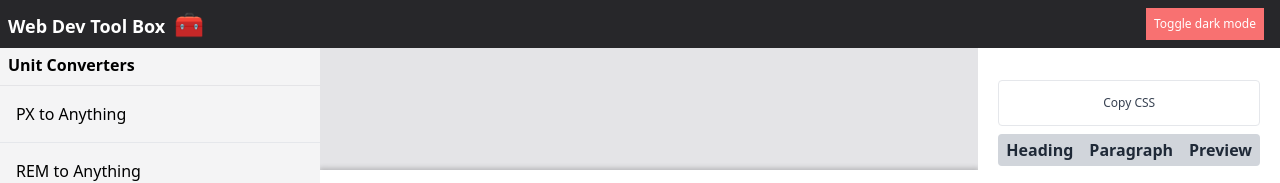
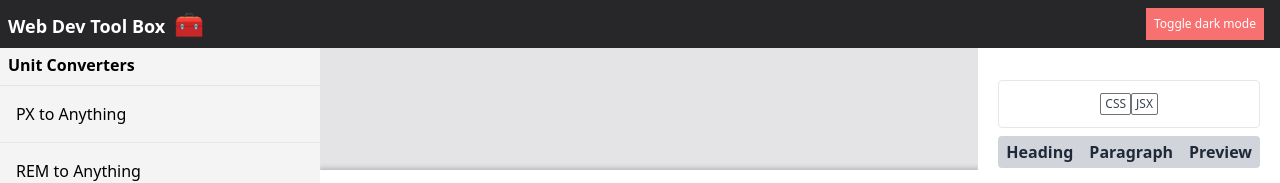
Before and after one commit to aiberk/webdevtools, a React (Vite) app: page /generator/heading in a window 1280 px wide. Shown: the top 183 px of the page. Built offline with nearby package versions, Linux system fonts and the light colour scheme.

Commit message:
Added JSX export

```diff
--- a/src/components/CopyToClipBoard.tsx
+++ b/src/components/CopyToClipBoard.tsx
@@ -13,33 +13,56 @@ const UnitConverterDisplay = (props: Props) => {
   const [showMessage, setShowMessage] = useState<boolean>(false);
 
   const handleOnClick = (
-    event: React.MouseEvent<HTMLButtonElement, MouseEvent>
+    event: React.MouseEvent<HTMLButtonElement, MouseEvent>,
+    input: string
   ) => {
     event.preventDefault();
     setShowMessage(true);
-    navigator.clipboard.writeText(convertedText);
+    navigator.clipboard.writeText(input);
+    console.log(props.input[1]);
     setTimeout(() => {
       setShowMessage(false);
     }, 1500);
   };
 
-  let text = props.input;
-  let convertedText = text.toString();
+  const convertToCss = (item, className) => {
+    let regex = /["'{}]/g;
+    let regex2 = /[,]/g;
+    let stringified = JSON.stringify(item);
+    let removeUnwanted = stringified.replace(regex, "");
+    let commasToSemiColons = removeUnwanted.replace(regex2, "; ");
+    let jsxToCss = commasToSemiColons.replace(
+      /[A-Z]/g,
+      (m) => "-" + m.toLowerCase()
+    );
+    let finalHeading = "." + className + "{" + jsxToCss + "}" + ";";
+    let convertedText = finalHeading.toString();
+    return convertedText;
+  };
+
   return (
     <>
-      <div className="md:max-w-xs  flex flex-row justify-center hover:bg-zinc-500  dark:hover:text-white items-center dark:text-white appearance-none   text-gray-700 border border-gray-200 rounded py-3 px-4 leading-tight focus:outline-none focus:bg-white focus:border-gray-500">
+      <div className="md:max-w-xs  flex flex-row justify-center items-center dark:text-white appearance-none   text-gray-700 border border-gray-200 rounded py-3 px-4 leading-tight focus:outline-none focus:bg-white focus:border-gray-500">
         {/* <code className="truncate">{text}</code> */}
         <button
           onClick={(event) => {
-            handleOnClick(event);
+            handleOnClick(event, convertToCss(props.input[0], "heading"));
           }}
-          className=" p-0.5 rounded-sm text-xs"
+          className=" pt-0.5 pb-0.5 pr-1 pl-1 rounded-sm text-xs border border-zinc-500 hover:bg-zinc-500 hover:text-white"
         >
-          Copy CSS
+          CSS
+        </button>
+        <button
+          onClick={(event) => {
+            handleOnClick(event, JSON.stringify(props.input[1]));
+          }}
+          className=" pt-0.5 pb-0.5 pr-1 pl-1 rounded-sm text-xs border border-zinc-500 hover:bg-zinc-500 hover:text-white"
+        >
+          JSX
         </button>
       </div>
       {showMessage ? (
-        <div className="w-200 h-200 bg-pink-100 border border-pink-300 rounded-sm p-2 flex flex-row justify-center">
+        <div className="w-200 h-200 bg-pink-100 border border-pink-200 rounded-sm p-2 flex flex-row justify-center">
           <p className="truncate"> Copied to clipboard.</p>
         </div>
       ) : undefined}
--- a/src/components/NavBar.tsx
+++ b/src/components/NavBar.tsx
@@ -16,7 +16,7 @@ function NavBar({}: Props) {
 
   return (
     <>
-      <div className="z-20 w-screen fixed  bg-zinc-800 text-white flex flex-row justify-between gap-10 items-center pt-2 pb-2 pl-2 pr-2">
+      <div className="z-20 w-screen fixed  bg-zinc-800 dark:bg-zinc-900 text-white flex flex-row justify-between gap-10 items-center pt-2 pb-2 pl-2 pr-2">
         <nav className="flex flex-row justify-between gap-10 items-center w-full  text-xs">
           {/* <div className="group hidden ">
             <h1>Converters</h1>
--- a/src/pages/CSSHeadingGenerator.tsx
+++ b/src/pages/CSSHeadingGenerator.tsx
@@ -46,17 +46,6 @@ function CSSHeadingGenerator() {
     textAlign: `${paragraphAlign}`,
   };
 
-  let regex = /["'{}]/g;
-  let regex2 = /[,]/g;
-  let cssStyleString = JSON.stringify(cssStyle);
-  let removeUnwanted = cssStyleString.replace(regex, "");
-  let commasToSemiColons = removeUnwanted.replace(regex2, "; ");
-  let jsxToCss = commasToSemiColons.replace(
-    /[A-Z]/g,
-    (m) => "-" + m.toLowerCase()
-  );
-  let final = jsxToCss + ";";
-
   return (
     <div className="flex md:flex-row flex-col  bg-zinc-200 dark:bg-zinc-700 ">
       <div className="hidden md:flex pt-11 min-h-screen max-w-xs w-full  flex-col"></div>
@@ -97,7 +86,7 @@ function CSSHeadingGenerator() {
       <div className=" bg-white p-5 z-10 md:pt-20 md:max-w-xs dark:bg-zinc-800">
         <CopyToClipBoard
           label={"Get CSS"}
-          input={final}
+          input={[cssStyle, paragraphcssStyle]}
           equation={0}
           type={""}
         />
```
